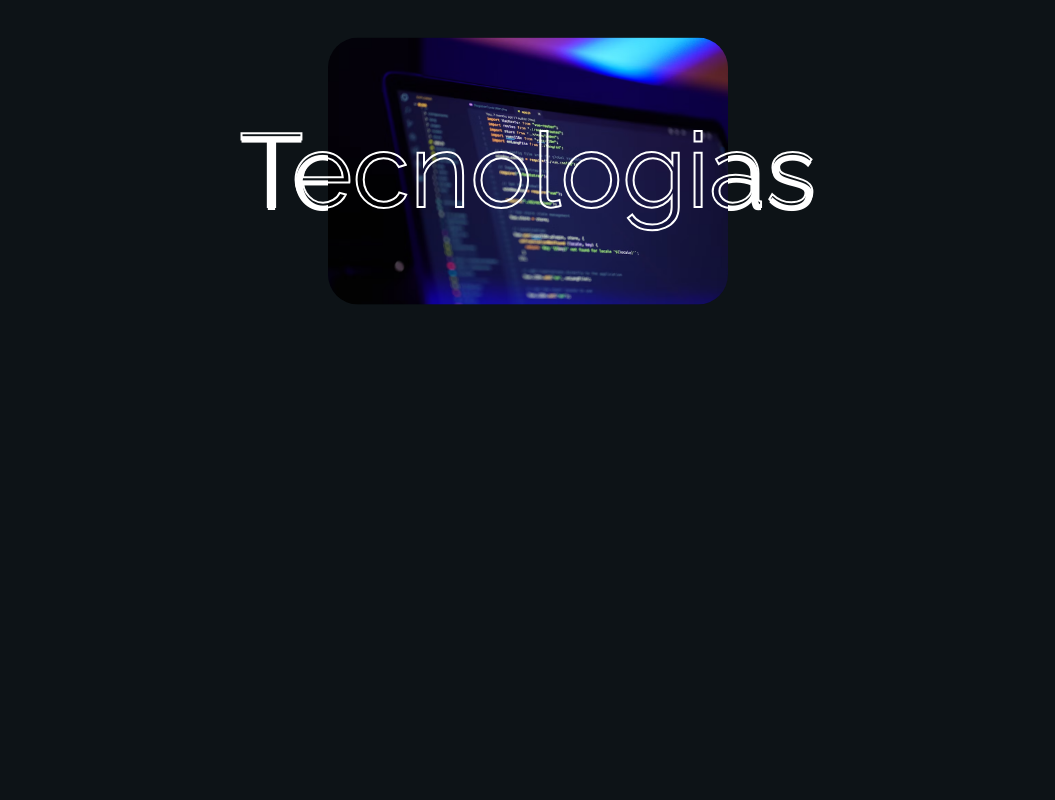
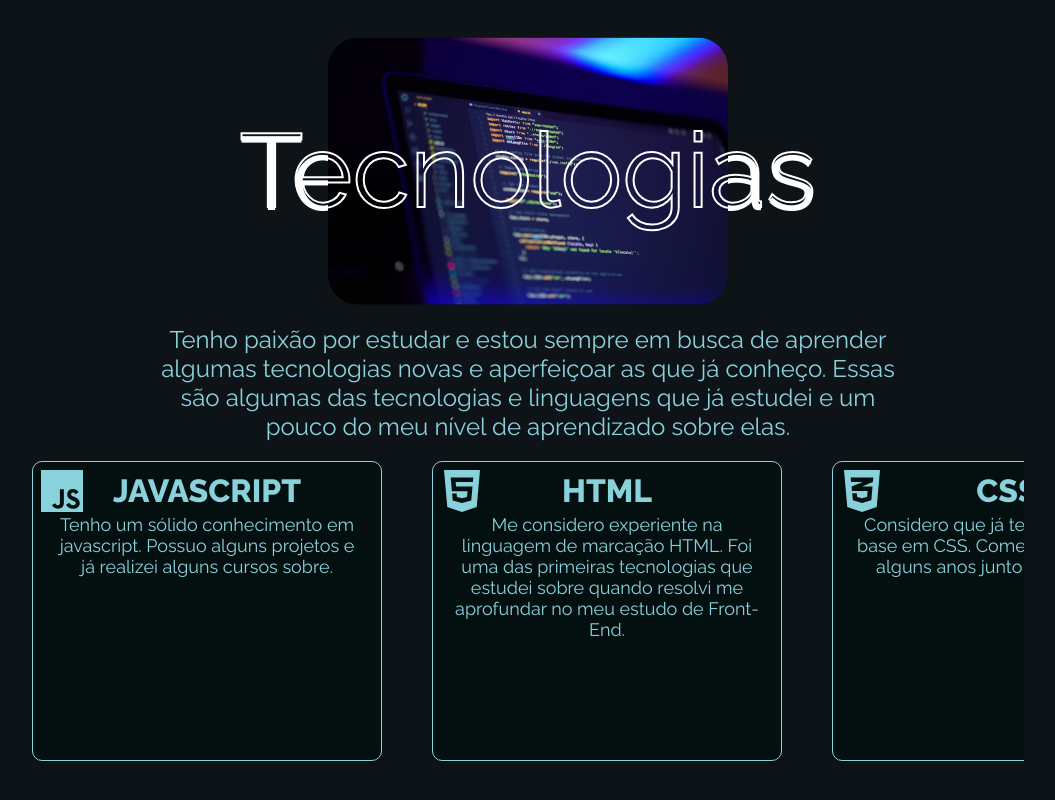
Before and after one commit to oPedroFlores/portfolio2, a React (Create React App) app: page / in a window 1280 px wide. Shown: the part 962-1762 px from the top of the page, without its empty margins (112-1167 px from the left). Built offline with nearby package versions, Linux system fonts and the light colour scheme.

Commit message:
Adição de carrossel e cards do tech

```diff
--- a/src/App.js
+++ b/src/App.js
@@ -4,6 +4,7 @@ import NavBar from './pages/NavBar';
 import HomePage from './pages/HomePage';
 import Tecnologies from './pages/Tecnologies';
 import translations from './translations.json';
+import techs from './techs.json';
 
 function App() {
   const [language, setLanguage] = useState(0);
@@ -15,7 +16,10 @@ function App() {
       <NavBar language={currentLanguage} setLanguage={setLanguage} />
       <main>
         <HomePage language={currentLanguage} />
-        <Tecnologies language={currentLanguage} />
+        <Tecnologies
+          language={currentLanguage}
+          techs={language ? techs.en : techs.pt}
+        />
       </main>
     </>
   );
--- a/src/css/Tecnologies.module.css
+++ b/src/css/Tecnologies.module.css
@@ -61,3 +61,62 @@
   -webkit-text-stroke: 2px white;
   color: transparent;
 }
+
+.tecResume {
+  width: 60%;
+  text-align: center;
+  color: var(--secondaryColor);
+}
+
+.techsDiv {
+  display: flex;
+  width: 80%;
+  overflow-x: auto;
+  gap: 50px;
+  user-select: none;
+  touch-action: pan-y;
+}
+.techsDiv::-webkit-scrollbar {
+  display: none; /* Esconde a barra de rolagem no Chrome, Edge, etc. */
+}
+
+/* techCard */
+
+.techCard {
+  position: relative;
+  display: flex;
+  text-align: center;
+  flex-direction: column;
+  align-items: center;
+  padding: 10px 20px;
+  border-radius: 10px;
+  min-width: 350px;
+  height: 300px;
+  border: 1px solid var(--secondaryColor);
+  background-color: #040f0f;
+  color: var(--secondaryColor);
+}
+
+.techsDivWrapper {
+  cursor: grab;
+  display: flex;
+  gap: 50px;
+}
+
+.techDesc {
+  margin-top: 5px;
+  font-size: 1.125rem;
+}
+
+.techTitle {
+  font-size: 2rem;
+  font-weight: 600;
+  text-transform: uppercase;
+}
+
+.techIcon {
+  position: absolute;
+  top: 5px;
+  left: 5px;
+  font-size: 3rem;
+}
--- a/src/pages/Tecnologies.jsx
+++ b/src/pages/Tecnologies.jsx
@@ -2,8 +2,9 @@ import React from 'react';
 import styles from '../css/Tecnologies.module.css';
 import tecImg from '../img/tecimage.png';
 import { motion } from 'framer-motion';
+import TechCard from './components/TechCard';
 
-const Tecnologies = ({ language }) => {
+const Tecnologies = ({ language, techs }) => {
   const [isSmallScreen, setIsSmallScreen] = React.useState(
     window.innerWidth < 500,
   );
@@ -43,6 +44,16 @@ const Tecnologies = ({ language }) => {
     },
   };
 
+  // Scroll no desktop,
+  const [width, setWidth] = React.useState(0);
+  const slider_wrapper = React.useRef();
+
+  React.useEffect(() => {
+    setWidth(
+      slider_wrapper.current.scrollWidth - slider_wrapper.current.offsetWidth,
+    );
+  }, []);
+
   return (
     <section className={`${styles.tecnologies} section`} id="tecnologies">
       <div className={styles.animateTag}>
@@ -64,8 +75,21 @@ const Tecnologies = ({ language }) => {
           {language.techPage.title}
         </motion.p>
       </div>
-      <div className={styles.tecResume}></div>
-      <div className={styles.techsDiv}></div>
+      <div className={styles.tecResume}>{language.techPage.tecResume}</div>
+      <motion.div ref={slider_wrapper} className={styles.techsDiv}>
+        <motion.div
+          drag="x"
+          dragConstraints={{ right: 0, left: -width }}
+          className={styles.techsDivWrapper}
+          whileTap={{ cursor: 'grabbing' }}
+        >
+          {techs
+            .sort((a, b) => b.level - a.level)
+            .map((tech, index) => (
+              <TechCard tech={tech} />
+            ))}
+        </motion.div>
+      </motion.div>
     </section>
   );
 };
--- /dev/null
+++ b/src/pages/components/TechCard.jsx
@@ -0,0 +1,39 @@
+import React from 'react';
+import styles from '../../css/Tecnologies.module.css';
+import {
+  FaJs,
+  FaReact,
+  FaNodeJs,
+  FaHtml5,
+  FaCss3Alt,
+  FaPhp,
+  FaWordpress,
+  FaBootstrap,
+} from 'react-icons/fa';
+import { SiExpress } from 'react-icons/si';
+import { TbBrandMysql } from 'react-icons/tb';
+const TechCard = ({ tech }) => {
+  const iconMapping = {
+    js: <FaJs />,
+    jsx: <FaReact />,
+    node: <FaNodeJs />,
+    html: <FaHtml5 />,
+    css: <FaCss3Alt />,
+    mysql: <TbBrandMysql />,
+    php: <FaPhp />,
+    wordpress: <FaWordpress />,
+    bootstrap: <FaBootstrap />,
+    express: <SiExpress />,
+  };
+
+  console.log(tech);
+  return (
+    <div className={styles.techCard}>
+      <p className={styles.techTitle}>{tech.tec}</p>
+      <p className={styles.techDesc}>{tech.desc}</p>
+      <span className={styles.techIcon}>{iconMapping[tech.icon]}</span>
+    </div>
+  );
+};
+
+export default TechCard;
--- /dev/null
+++ b/src/techs.json
@@ -0,0 +1,166 @@
+{
+  "pt": [
+    {
+      "id": 1,
+      "tec": "JavaScript",
+      "level": 4.5,
+      "levelDesc": "Experiente",
+      "desc": "Tenho um sólido conhecimento em javascript. Possuo alguns projetos e já realizei alguns cursos sobre.",
+      "icon": "js"
+    },
+    {
+      "id": 2,
+      "tec": "React",
+      "level": 3.5,
+      "levelDesc": "Intermediário",
+      "desc": "Tenho um bom conhecimento em React. Já realizei alguns cursos e projetos sobre, inclusive este portfólio foi feito com React e algumas de suas bibliotecas.",
+      "icon": "jsx"
+    },
+    {
+      "id": 3,
+      "tec": "Node",
+      "level": 2,
+      "levelDesc": "Iniciante",
+      "desc": "Estou estudando sobre Node atualmente. Já tenho projetos utilizando esta tecnologia e realizei um curso recentemente sobre. Pretendo continuar me aprofundando nessa tecnologia.",
+      "icon": "node"
+    },
+    {
+      "id": 4,
+      "tec": "Html",
+      "level": 4.5,
+      "levelDesc": "Experiente",
+      "desc": "Me considero experiente na linguagem de marcação HTML. Foi uma das primeiras tecnologias que estudei sobre quando resolvi me aprofundar no meu estudo de Front-End.",
+      "icon": "html"
+    },
+    {
+      "id": 5,
+      "tec": "CSS",
+      "level": 4.5,
+      "levelDesc": "Experiente",
+      "desc": "Considero que já tenho uma ótima base em CSS. Comecei a estudar há alguns anos junto com o HTML.",
+      "icon": "css"
+    },
+    {
+      "id": 6,
+      "tec": "MySQL",
+      "level": 3,
+      "levelDesc": "Avançado",
+      "desc": "Tenho experiência prática no desenvolvimento e gerenciamento de bancos de dados utilizando MySQL. Estou familiarizado com consultas complexas visto que já utilizei o MySQL em projetos e na faculdade e estou sempre em busca de aprimorar minhas habilidades com esta tecnologia.",
+      "icon": "mysql"
+    },
+    {
+      "id": 7,
+      "tec": "Express",
+      "level": 2,
+      "levelDesc": "Iniciante",
+      "desc": "Acredito que já tenho uma certa base em Express (Framework para Node.js). Junto de alguns projetos de Node tenho utilizado Express e estou contente com os resultados.",
+      "icon": "express"
+    },
+    {
+      "id": 8,
+      "tec": "Bootstrap",
+      "level": 3,
+      "levelDesc": "Intermediário",
+      "desc": "Já utilizei bootstrap em alguns projetos e inclusive na faculdade. Possuo uma conclusão de curso que é focado apenas no Bootstrap.",
+      "icon": "bootstrap"
+    },
+    {
+      "id": 9,
+      "tec": "PHP",
+      "level": 2,
+      "levelDesc": "Intermediário",
+      "desc": "Tenho familiaridade com PHP e já utilizei ele em alguns projetos, como o MyFriends e o Blog Node. Possuo conclusão em um curso que é focado no PHP",
+      "icon": "php"
+    },
+    {
+      "id": 10,
+      "tec": "wordpress",
+      "level": 2,
+      "levelDesc": "Iniciante",
+      "desc": "Já utilizei bootstrap em alguns projetos. O projeto que mais utilizei foi na rede social MyFriends, inspirada no instagram e feita com base no curso de React Completo da Origamid.",
+      "icon": "wordpress"
+    }
+  ],
+  "en": [
+    {
+      "id": 1,
+      "tec": "JavaScript",
+      "level": 4.5,
+      "levelDesc": "Experienced",
+      "desc": "I have a solid knowledge of JavaScript. I have worked on several projects and have taken multiple courses on it.",
+      "icon": "js"
+    },
+    {
+      "id": 2,
+      "tec": "React",
+      "level": 3.5,
+      "levelDesc": "Intermediate",
+      "desc": "I have a good understanding of React. I have completed several courses and projects using React, including this portfolio which was built with React and some of its libraries.",
+      "icon": "jsx"
+    },
+    {
+      "id": 3,
+      "tec": "Node",
+      "level": 2,
+      "levelDesc": "Beginner",
+      "desc": "I am currently studying Node. I have already worked on projects using this technology and recently completed a course on it. I plan to further deepen my knowledge in this area.",
+      "icon": "node"
+    },
+    {
+      "id": 4,
+      "tec": "HTML",
+      "level": 4.5,
+      "levelDesc": "Experienced",
+      "desc": "I consider myself experienced in HTML markup language. It was one of the first technologies I studied when I decided to delve into Front-End development.",
+      "icon": "html"
+    },
+    {
+      "id": 5,
+      "tec": "CSS",
+      "level": 4.5,
+      "levelDesc": "Experienced",
+      "desc": "I have a strong foundation in CSS. I started studying it a few years ago alongside HTML.",
+      "icon": "css"
+    },
+    {
+      "id": 6,
+      "tec": "MySQL",
+      "level": 3,
+      "levelDesc": "Advanced",
+      "desc": "I have practical experience in developing and managing databases using MySQL. I am familiar with complex queries as I have used MySQL in projects and during my college studies. I am always seeking to improve my skills in this technology.",
+      "icon": "mysql"
+    },
+    {
+      "id": 7,
+      "tec": "Express",
+      "level": 2,
+      "levelDesc": "Beginner",
+      "desc": "I believe I have a good foundation in Express (a framework for Node.js). I have used Express in conjunction with some Node projects and I am satisfied with the results.",
+      "icon": "express"
+    },
+    {
+      "id": 8,
+      "tec": "Bootstrap",
+      "level": 3,
+      "levelDesc": "Intermediate",
+      "desc": "I have used Bootstrap in several projects, including during my college studies. I have completed a course focused solely on Bootstrap.",
+      "icon": "bootstrap"
+    },
+    {
+      "id": 9,
+      "tec": "PHP",
+      "level": 2,
+      "levelDesc": "Intermediate",
+      "desc": "I am familiar with PHP and have used it in several projects, such as MyFriends and the Blog Node. I have completed a course focused on PHP.",
+      "icon": "php"
+    },
+    {
+      "id": 10,
+      "tec": "WordPress",
+      "level": 2,
+      "levelDesc": "Beginner",
+      "desc": "I have used WordPress in some projects. The project I used it the most was the social network MyFriends, inspired by Instagram and built based on the Complete React Course by Origamid.",
+      "icon": "wordpress"
+    }
+  ]
+}
--- a/src/translations.json
+++ b/src/translations.json
@@ -19,7 +19,8 @@
       "fourthText": "Aos 21 anos, formado em Análise e Desenvolvimento de Sistemas, agora estou iniciando a minha pós graduação em Full Stack Development pela FIAP."
     },
     "techPage": {
-      "title": "Tecnologias"
+      "title": "Tecnologias",
+      "tecResume": "Tenho paixão por estudar e estou sempre em busca de aprender algumas tecnologias novas e aperfeiçoar as que já conheço. Essas são algumas das tecnologias e linguagens que já estudei e um pouco do meu nível de aprendizado sobre elas."
     }
   },
   "en": {
@@ -42,7 +43,8 @@
       "fourthText": "At 21, having graduated in Systems Analysis and Development, I am now starting my postgraduate degree in Full Stack Development at FIAP."
     },
     "techPage": {
-      "title": "Tecnologies"
+      "title": "Tecnologies",
+      "tecResume": "I have a passion for studying and I'm always seeking to learn new technologies and improve the ones I already know. Here are some of the technologies and languages I have studied, along with a brief description of my proficiency level in each of them."
     }
   }
 }
```
